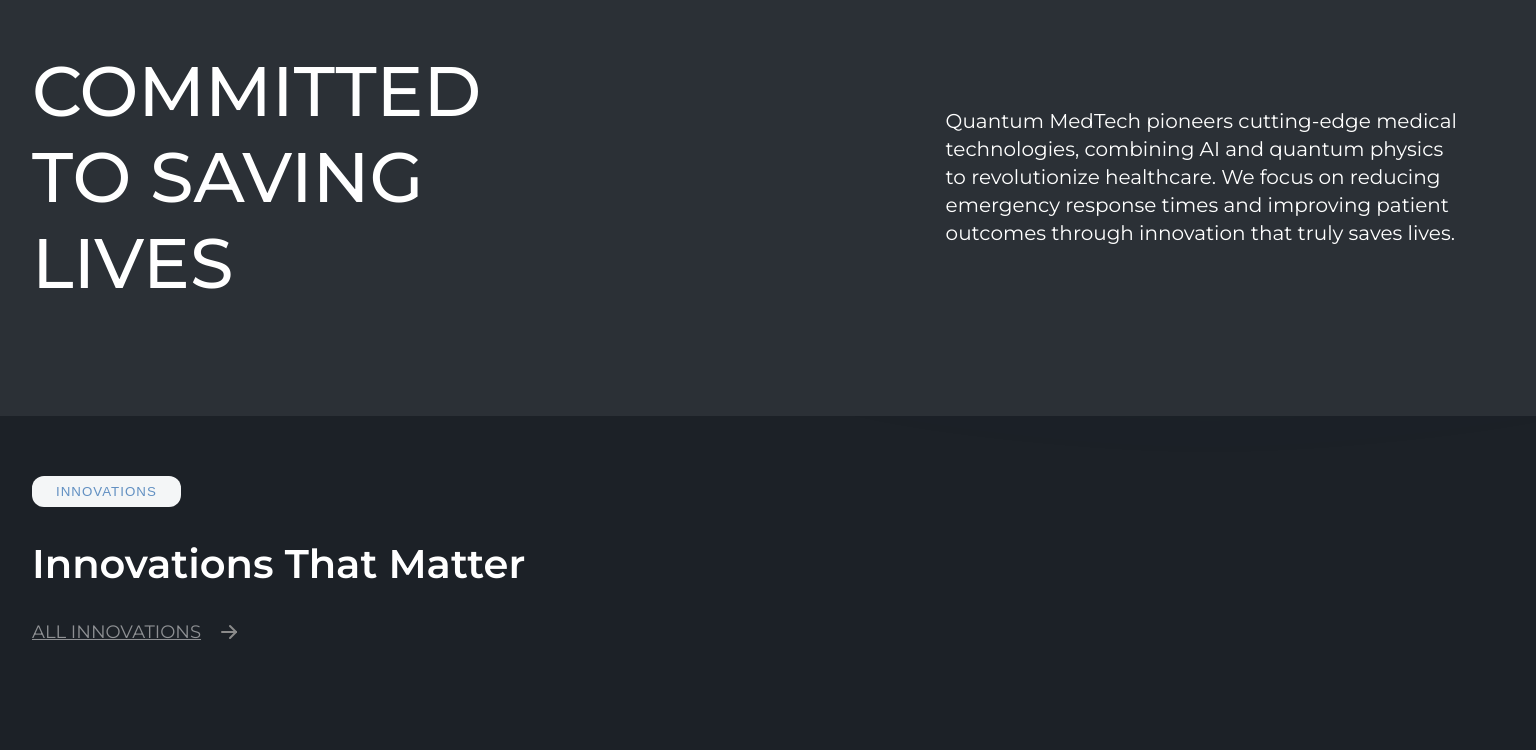
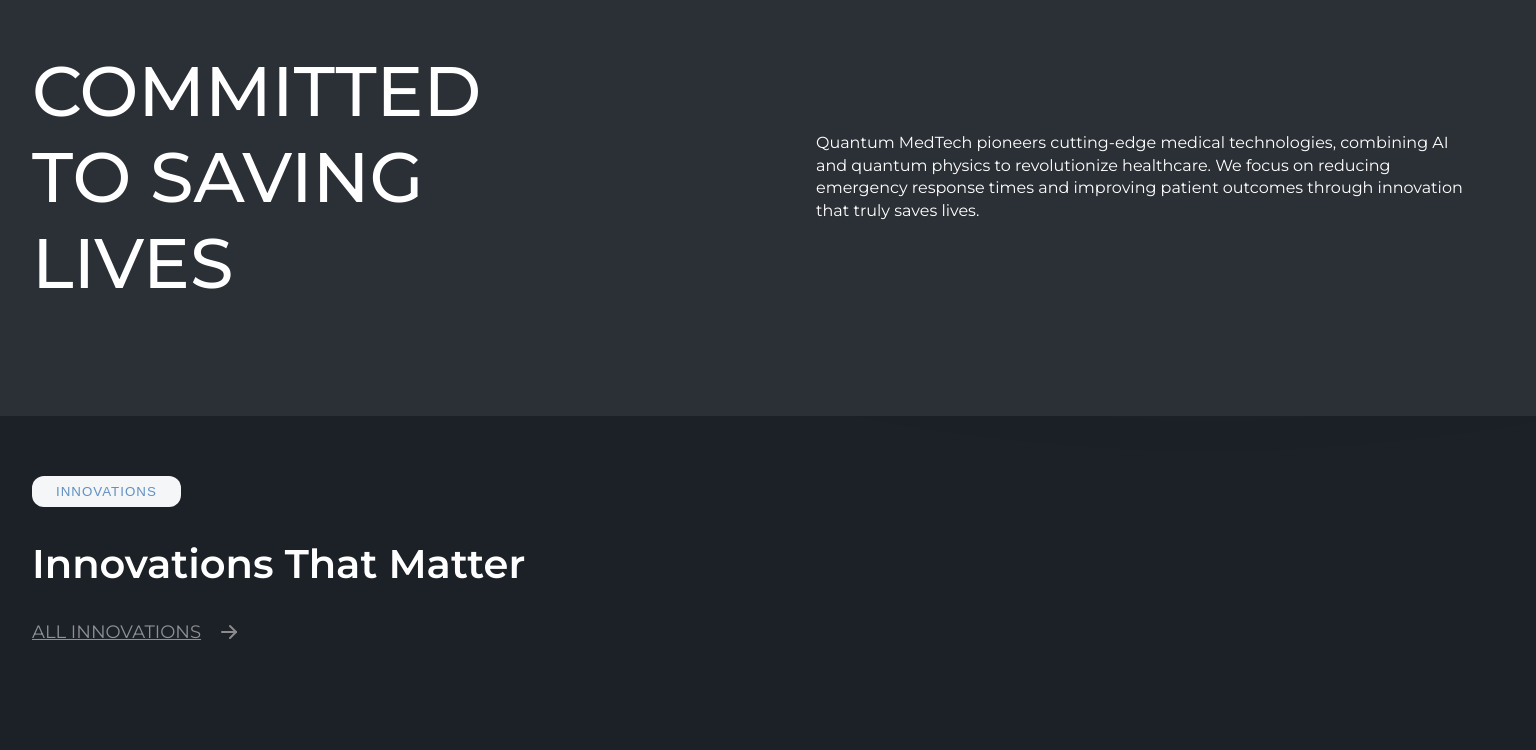
Before and after one commit to Mashha/qmt, a React (Vite) app: page / in a window 1536 px wide. Shown: the part 854-1604 px from the top of the page. Built offline with nearby package versions, Linux system fonts and the light colour scheme.

Commit message:
size of paragraph on home hero

```diff
--- a/src/App.css
+++ b/src/App.css
@@ -223,8 +223,4 @@
   h1 {
     font-size: 64px;
   }
-  p {
-    font-size: 20px;
-    max-width: 80%;
-  }
 }
--- a/src/Sections/Home-sections/Home-hero/hero.css
+++ b/src/Sections/Home-sections/Home-hero/hero.css
@@ -106,6 +106,10 @@
   .hero-left .content {
     text-align: left;
   }
+  .hero-left .content p {
+    font-size: 20px;
+    max-width: 80%;
+  }
   .hero-left .content h1 {
     text-align: left;
   }
```
